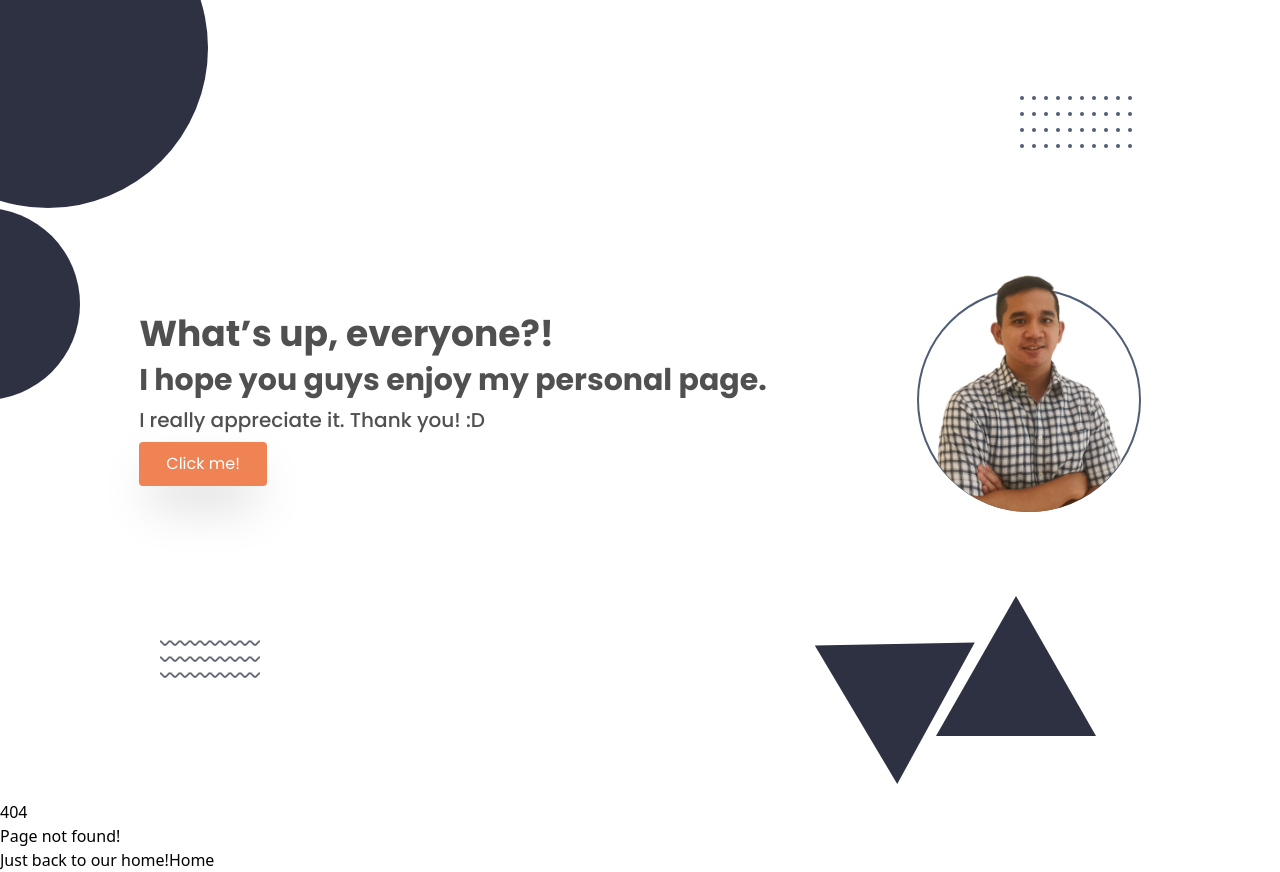
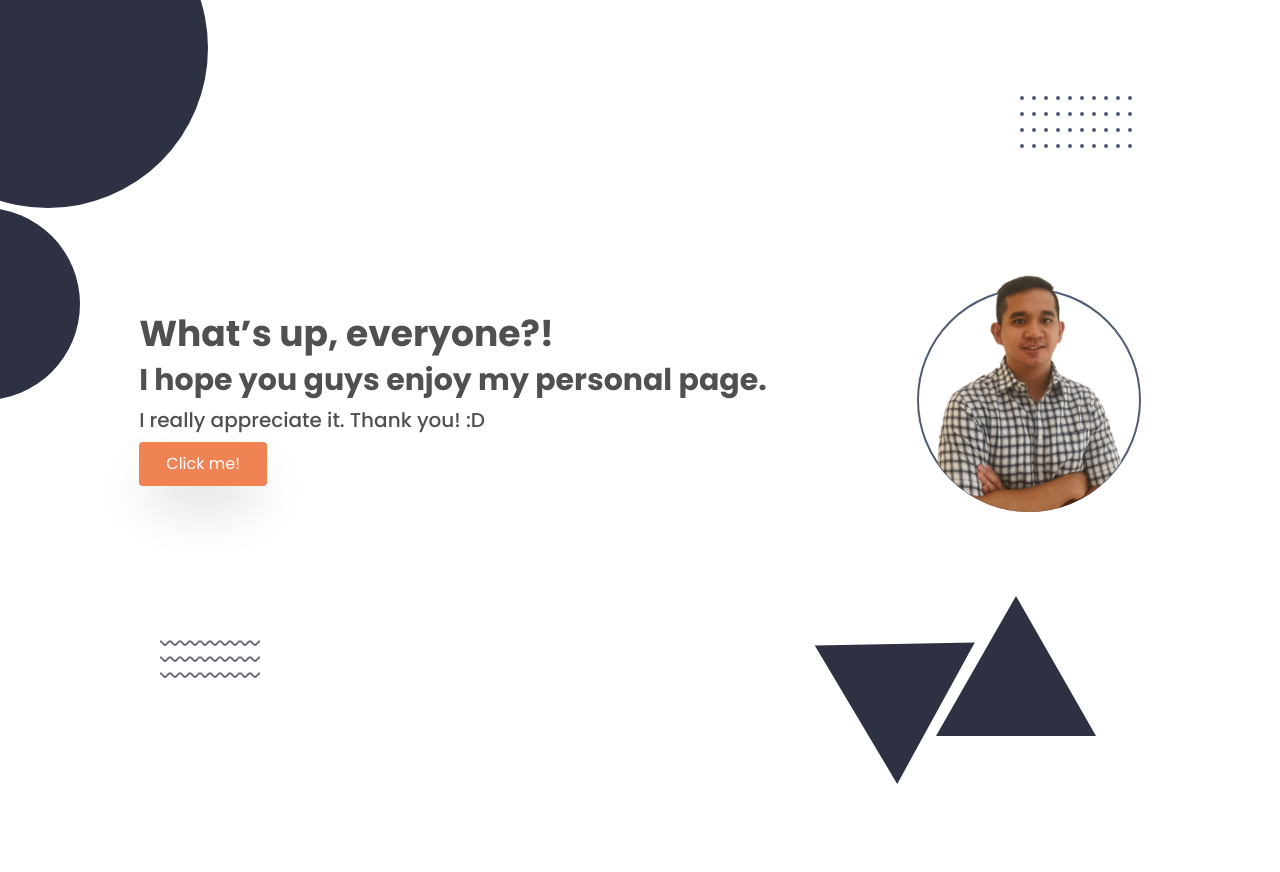
Before and after one commit to RendyArthaP/websiteportofolio, a React (Create React App) app: page / in a window 1280 px wide. Before the commit this address had no page. After the commit the page ends 800 px from the top, so only its background shows below. Built offline with nearby package versions, Linux system fonts and the light colour scheme.

Commit message:
page not found

```diff
--- a/src/App.js
+++ b/src/App.js
@@ -9,27 +9,18 @@ import PageNotFound from "./pages/PageNotFound";
 
 const App = () => {
   const [isLogin, setIsLogin] = useState(false);
+
   return (
     <Router>
-      <Switch>
-        <UserContext.Provider value={{ isLogin, setIsLogin }}>
-          <Route exact path="/">
-            <Home />
-          </Route>
-          <Route path="/about">
-            <About />
-          </Route>
-          <Route path="/portofolio" component={Portofolio}>
-            <Portofolio />
-          </Route>
-          <Route path="/blog">
-            <Blog />
-          </Route>
-          <Route>
-            <PageNotFound />
-          </Route>
-        </UserContext.Provider>
-      </Switch>
+      <UserContext.Provider value={{ isLogin, setIsLogin }}>
+        <Switch>
+          <Route exact path="/" component={Home}/>
+          <Route path="/about" component={About} />
+          <Route path="/portofolio" component={Portofolio} />
+          <Route path="/blog" component={Blog} />
+          <Route component={PageNotFound}/>
+        </Switch>
+      </UserContext.Provider>
     </Router>
   );
 };
--- a/src/pages/PageNotFound.js
+++ b/src/pages/PageNotFound.js
@@ -3,13 +3,18 @@ import { Link } from 'react-router-dom'
 
 const PageNotFound = () => {
   return (
-    <div>
-      <h1>404</h1>
-      <h2>Page not found!</h2>
-      <span>
+    <div className="flex flex-col text-center justify-center h-screen">
+      <h1 className="font-poppins text-6xl text-title">404</h1>
+      <h2 className="font-poppins text-2xl text-basic font-medium">Page not found!</h2>
+      <span className="font-poppins text-basic">
         Just back to our home!
-        <Link to="/about">Home</Link>
       </span>
+      <Link
+          to="/"
+          className="my-2 py-2 font-poppins text-white bg-button w-32 h-11 hover:bg-white hover:text-button focus:outline-none mx-auto rounded shadow-2xl text-base"
+        >
+          Home
+        </Link>
     </div>
   )
 }
```
